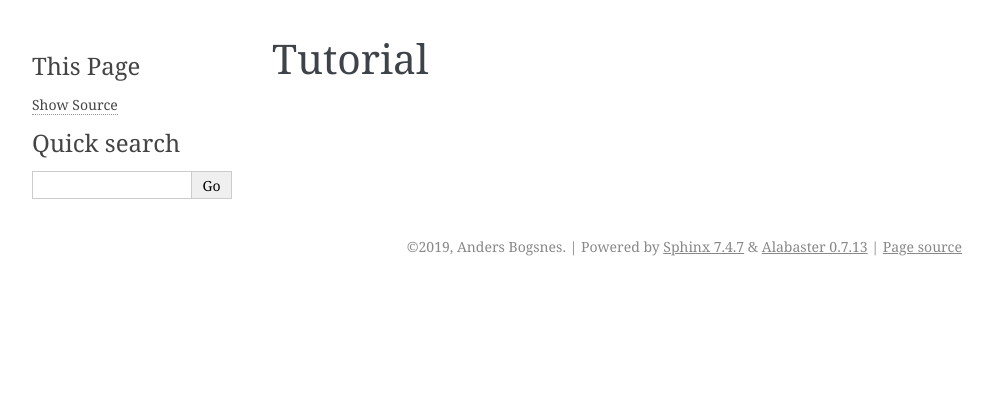
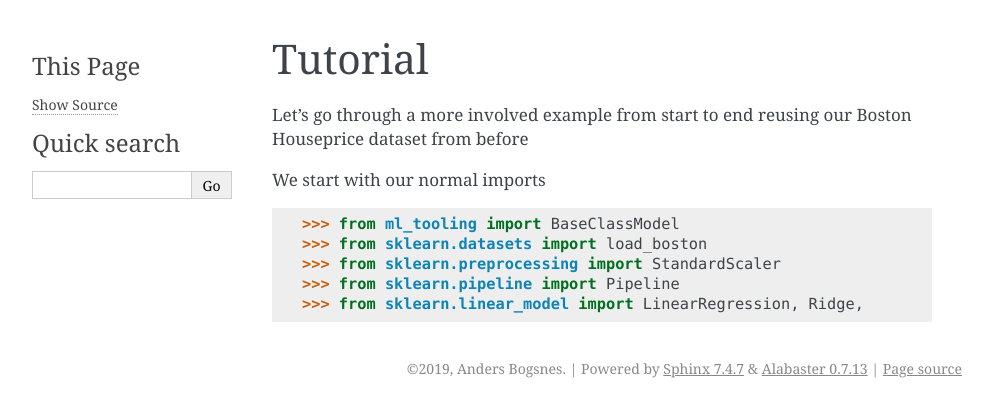
Before and after one commit to andersbogsnes/ml_tooling, a Sphinx documentation site: the page built from docs/tutorial.rst, in a window 1280 px wide. Shown: the top 417 px of the page, without its empty margins (148-1141 px from the left). Built offline with Sphinx 7.4.7, drawn with Linux system fonts in a browser that asks for light colours.

Commit message:
Started Tutorial documentation

```diff
--- a/docs/tutorial.rst
+++ b/docs/tutorial.rst
@@ -1,2 +1,12 @@
 Tutorial
 ========
+
+Let's go through a more involved example from start to end reusing our Boston Houseprice dataset from before
+
+We start with our normal imports
+
+>>> from ml_tooling import BaseClassModel
+>>> from sklearn.datasets import load_boston
+>>> from sklearn.preprocessing import StandardScaler
+>>> from sklearn.pipeline import Pipeline
+>>> from sklearn.linear_model import LinearRegression, Ridge,
```
